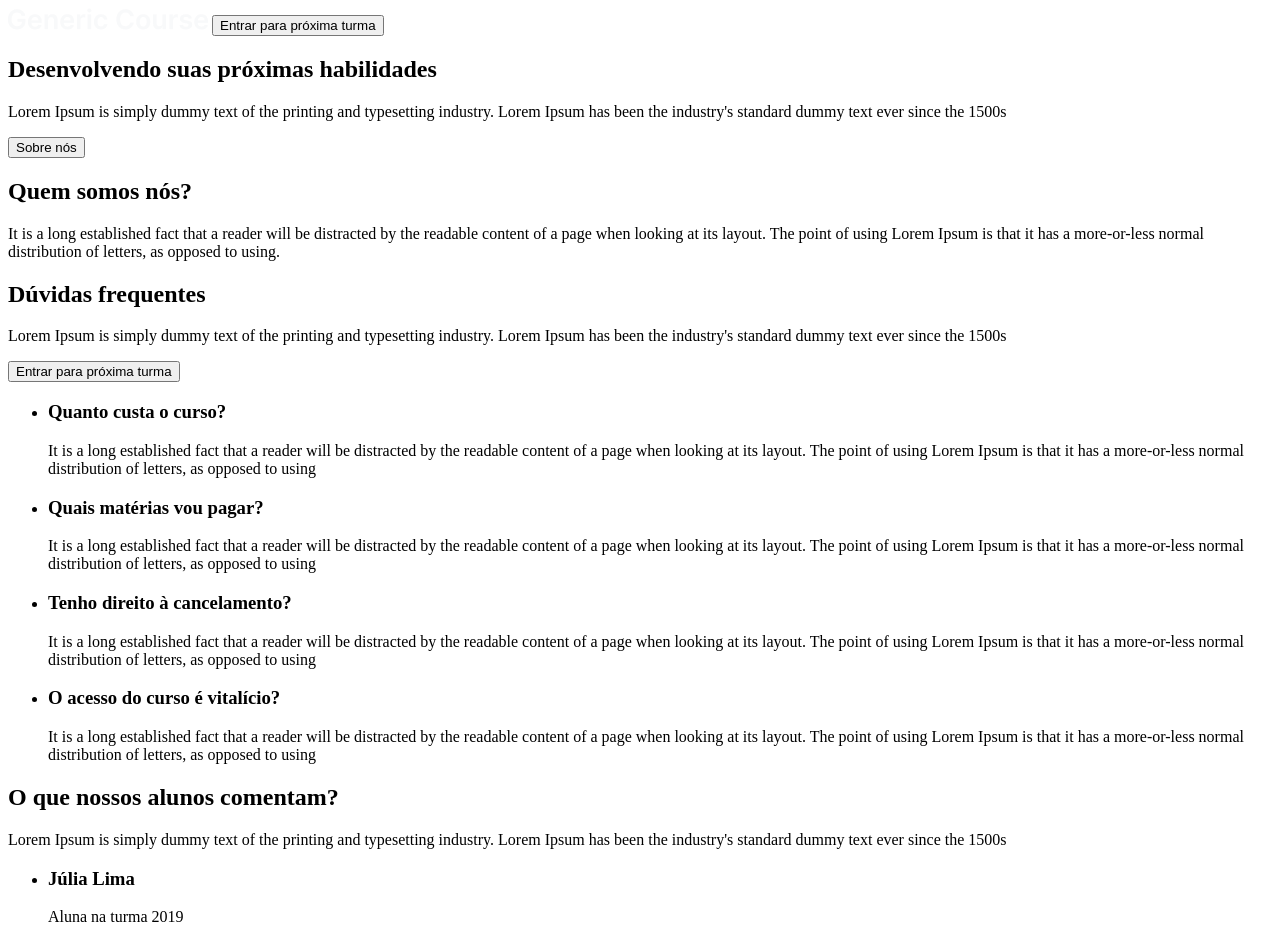
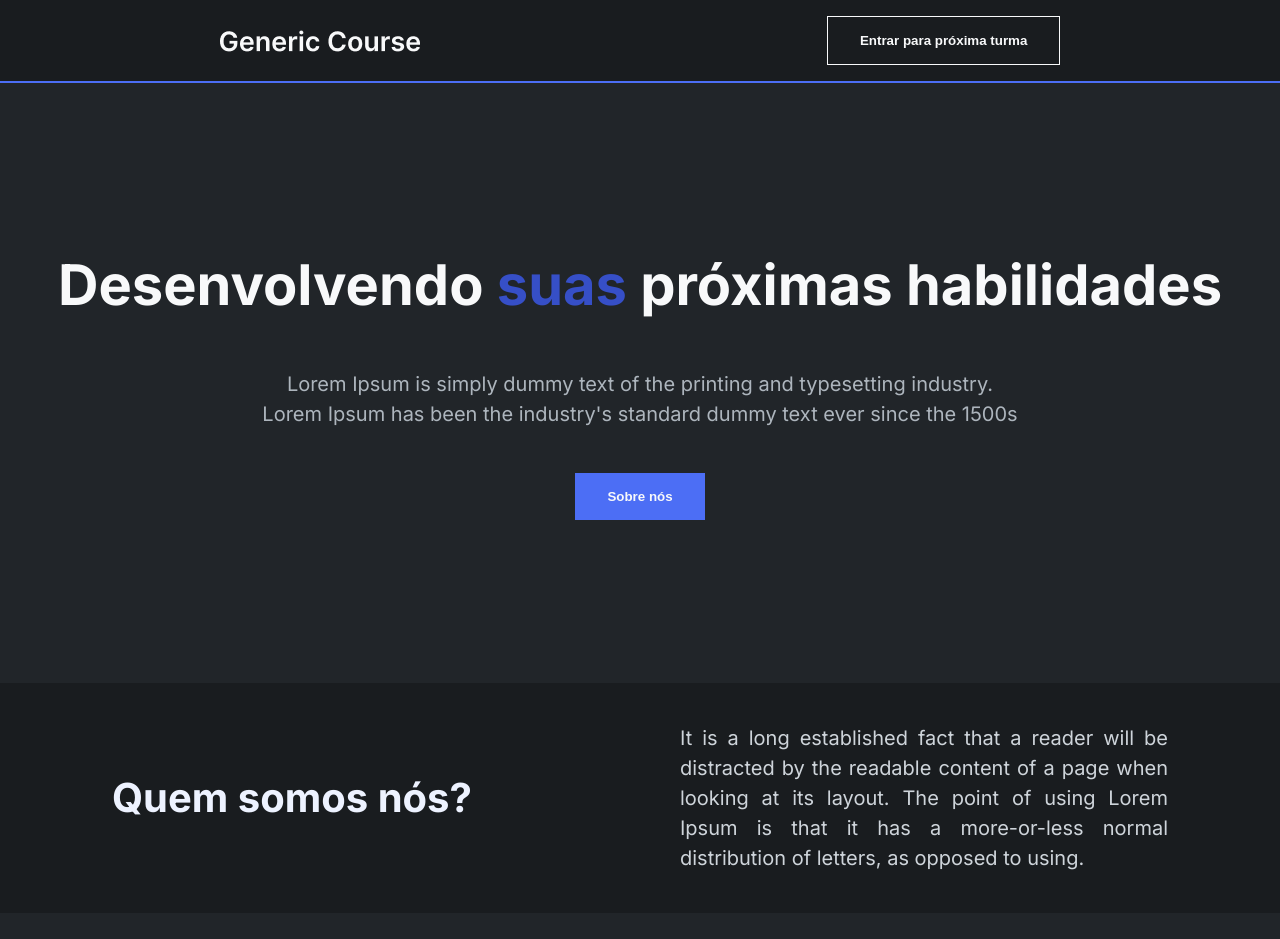
Before and after one commit to sanchezbianca/m2-site-institucional-generico-sanchezbianca, a plain HTML site: page index.html in a window 1280 px wide. Shown: the top 939 px of the page. Drawn offline with Linux system fonts and the light colour scheme.

Commit message:
Tarefa 2 concluída

```diff
--- a/index.html
+++ b/index.html
@@ -4,6 +4,7 @@
     <meta charset="UTF-8" />
     <meta name="viewport" content="width=device-width, initial-scale=1.0" />
     <title>Página Institucional Genérica</title>
+    <link rel="stylesheet" href="./src/styles/globalStyles.css" />
   </head>
   <body>
     <!-- ====== Header ====== -->
@@ -24,11 +25,18 @@
           <h1 class="banner__title">
             Desenvolvendo <span>suas</span> próximas habilidades
           </h1>
+
+          <div>
             <p class="banner__text">
               Lorem Ipsum is simply dummy text of the printing and typesetting
-            industry. Lorem Ipsum has been the industry's standard dummy text
-            ever since the 1500s
+              industry.
             </p>
+            <p class="banner__text">
+              Lorem Ipsum has been the industry's standard dummy text ever since
+              the 1500s
+            </p>
+          </div>
+
           <button class="banner__button">Sobre nós</button>
         </div>
       </section>
@@ -110,12 +118,14 @@
         <div class="comments__container">
           <!-- RIGHT SIDE -->
           <div class="comments__intro">
+            <div class="comments__intro-content">
               <h2 class="comments__title">O que nossos alunos comentam?</h2>
-            <p class="comments__text">
+              <p class="comments__text-right">
                 Lorem Ipsum is simply dummy text of the printing and typesetting
-              industry. Lorem Ipsum has been the industry's standard dummy text
-              ever since the 1500s
+                industry. Lorem Ipsum has been the industry's standard dummy
+                text ever since the 1500s
               </p>
+            </div>
           </div>
           <!-- LEFT SIDE -->
           <ul class="comments__list">
--- a/src/styles/globalStyles.css
+++ b/src/styles/globalStyles.css
@@ -1,23 +1,5 @@
-:root {
-  --brand-1: #4c6ef5;
-  --brand-2: #364fc7;
-  --gray-1: #191c1f;
-  --gray-2: #212529;
-  --gray-3: #343a40;
-  --gray-4: #adb5bd;
-  --gray-5: #ced4da;
-  --gray-6: #edf2ff;
-  --gray-7: #f8f9fa;
-  --title1: 3.5rem;
-  --title2: 2.5rem;
-  --title3: 2rem;
-  --text1: 1.25rem;
-  --text2: 1.125rem;
-  --text3: 1rem;
-  --text4: 1rem;
-}
-
 @import url("https://fonts.googleapis.com/css2?family=Inter:ital,wght@0,400;0,700;1,400;1,700&display=swap");
 
-@import url(./reset.css);
-@import url(./index.css);
+@import url("./reset.css");
+
+@import url("./index.css");
--- a/src/styles/index.css
+++ b/src/styles/index.css
@@ -0,0 +1,259 @@
+:root {
+  --brand-1: #4c6ef5;
+  --brand-2: #364fc7;
+  --gray-1: #191c1f;
+  --gray-2: #212529;
+  --gray-3: #343a40;
+  --gray-4: #adb5bd;
+  --gray-5: #ced4da;
+  --gray-6: #edf2ff;
+  --gray-7: #f8f9fa;
+  --title1: 3.5rem;
+  --title2: 2.5rem;
+  --title3: 2rem;
+  --text1: 1.25rem;
+  --text2: 1.125rem;
+  --text3: 1rem;
+  --text4: 1rem;
+}
+
+body {
+  font-family: "Inter", sans-serif;
+}
+
+.header {
+  background-color: var(--gray-1);
+  border-bottom: 2px solid var(--brand-1);
+}
+
+.header__container {
+  display: flex;
+  justify-content: space-around;
+  padding: 1rem;
+  align-items: center;
+}
+
+.header__button {
+  border: 1px solid var(--gray-7);
+  color: var(--gray-7);
+  background-color: var(--gray-1);
+  font-weight: 600;
+  padding: 1rem 2rem;
+  cursor: pointer;
+}
+
+.banner {
+  background-color: var(--gray-2);
+}
+
+.banner__content {
+  height: 75vh;
+  display: flex;
+  flex-direction: column;
+  align-items: center;
+  gap: 44px;
+  justify-content: center;
+}
+
+.banner__title {
+  font-size: var(--title1);
+  font-weight: 600;
+  line-height: 140%;
+  color: var(--gray-7);
+}
+
+.banner__title span {
+  color: var(--brand-2);
+}
+
+.banner__text {
+  font-size: var(--text1);
+  color: var(--gray-4);
+  line-height: 150%;
+  text-align: center;
+}
+
+.banner__button {
+  background-color: var(--brand-1);
+  color: var(--gray-7);
+  padding: 1rem 2rem;
+  border: none;
+  cursor: pointer;
+  font-weight: 600;
+}
+
+.about {
+  background-color: var(--gray-1);
+  padding: 2.5rem 7rem;
+}
+
+.about__content {
+  display: flex;
+  flex-direction: row;
+  gap: 5rem;
+}
+
+.about__title {
+  font-size: var(--title2);
+  font-weight: 600;
+  line-height: 160%;
+  color: var(--gray-6);
+  flex: 1;
+  display: flex;
+  align-items: center;
+}
+
+.about__text {
+  font-size: var(--text1);
+  line-height: 150%;
+  font-weight: 400;
+  color: var(--gray-5);
+  text-align: justify;
+  flex: 1;
+}
+
+.faq {
+  background-color: var(--gray-2);
+  color: var(--gray-4);
+  padding: 2.5rem 7rem;
+}
+
+.faq__container {
+  display: flex;
+  flex-direction: row;
+  text-align: justify;
+  gap: 5rem;
+}
+
+.faq__intro {
+  flex: 1;
+  display: flex;
+  flex-direction: column;
+  gap: 33px;
+}
+
+.faq__title {
+  font-size: var(--title2);
+  font-weight: 600;
+  line-height: 160%;
+  color: var(--gray-6);
+}
+
+.faq__text {
+  font-size: var(--text1);
+  line-height: 150%;
+}
+
+.faq__button {
+  background-color: var(--brand-1);
+  color: var(--gray-7);
+  padding: 1rem 2rem;
+  align-self: flex-start;
+  border: none;
+  font-weight: 600;
+}
+
+.faq__list {
+  flex: 1;
+  display: flex;
+  flex-direction: column;
+  gap: 33px;
+}
+
+.faq__item {
+  display: flex;
+  flex-direction: column;
+  gap: 33px;
+}
+
+.faq__question {
+  font-size: var(--title3);
+  font-weight: 600;
+  line-height: 160%;
+  color: var(--gray-6);
+}
+
+.faq__answer {
+  font-size: var(--text1);
+  font-weight: 400;
+  line-height: 150%;
+}
+
+.comments__container {
+  background-color: var(--gray-2);
+  display: flex;
+  flex-direction: row-reverse;
+  padding: 2.5rem 7rem;
+}
+
+.comments__intro {
+  flex: 1;
+}
+
+.comments__intro-content {
+  background-color: var(--brand-1);
+  padding: 4rem 2rem;
+  margin-left: 6.5rem;
+}
+
+.comments__title {
+  font-size: var(--title2);
+  color: var(--gray-7);
+  font-weight: 600;
+  line-height: 160%;
+}
+
+.comments__text-right {
+  font-size: var(--text1);
+  line-height: 150%;
+  color: var(--gray-7);
+  font-weight: 400;
+}
+
+.comments__list {
+  flex: 1;
+  display: flex;
+  flex-direction: column;
+  gap: 5rem;
+}
+
+.comments__item {
+  display: flex;
+}
+
+.comments__user-info {
+  display: flex;
+  flex-direction: column;
+  gap: 0.5rem;
+  margin-right: 1rem;
+  width: 35%;
+}
+
+.comments__user-name {
+  font-size: var(--title3);
+  font-weight: 600;
+  line-height: 160%;
+  color: var(--gray-6);
+}
+
+.comments__user-role {
+  font-size: var(--text3);
+  line-height: 150%;
+  color: var(--gray-4);
+}
+
+.comments__text {
+  font-size: var(--text2);
+  line-height: 150%;
+  color: var(--gray-5);
+  text-align: justify;
+  width: 65%;
+}
+
+.footer {
+  background-color: var(--gray-1);
+  padding: 1rem;
+  display: flex;
+  align-items: center;
+  justify-content: center;
+}
```
Lines whose indentation alone changed are shown as unchanged.
